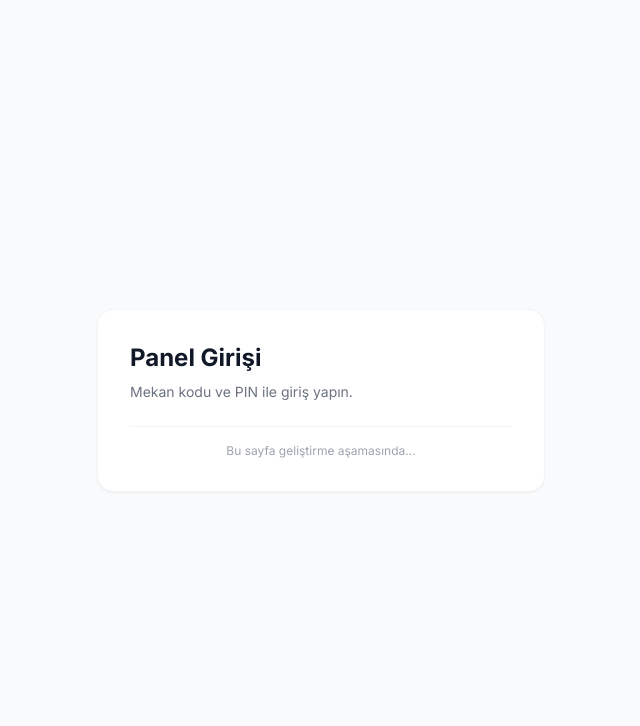
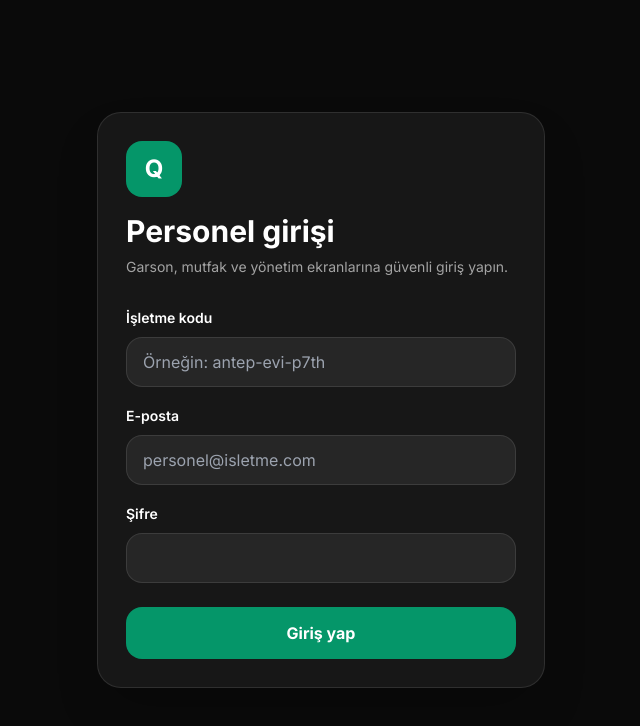
Before and after one commit to Neseli27/QRMASA, a React (Vite) app: page /panel/giris in a window 1280 px wide. Shown: the top 726 px of the page, without its empty margins (319-959 px from the left). Built offline with nearby package versions, Linux system fonts and the light colour scheme; no server answers; the HTML template or start-up script is replaced by a standard one.

Commit message:
Personel paneli giriş ekranını çalışır hale getir

```diff
--- a/src/pages/panel/PanelLogin.jsx
+++ b/src/pages/panel/PanelLogin.jsx
@@ -1,13 +1,102 @@
+import { useState } from 'react';
+import { useNavigate } from 'react-router-dom';
+import { signInStaff, signOutStaff } from '../../firebase/auth';
+import { getStaffAccess } from '../../firebase/staff';
+
+function readableAuthError(error) {
+  const code = error?.code || '';
+  if (code.includes('invalid-credential') || code.includes('wrong-password') || code.includes('user-not-found')) {
+    return 'E-posta veya şifre hatalı.';
+  }
+  if (code.includes('too-many-requests')) return 'Çok fazla deneme yapıldı. Bir süre sonra tekrar deneyin.';
+  return error?.message || 'Giriş yapılamadı.';
+}
+
 export default function PanelLogin() {
+  const navigate = useNavigate();
+  const [businessId, setBusinessId] = useState(() => localStorage.getItem('qrmasa_staff_business') || '');
+  const [email, setEmail] = useState('');
+  const [password, setPassword] = useState('');
+  const [loading, setLoading] = useState(false);
+  const [error, setError] = useState('');
+
+  async function handleSubmit(event) {
+    event.preventDefault();
+    if (loading) return;
+
+    const normalizedBusinessId = businessId.trim();
+    setLoading(true);
+    setError('');
+
+    try {
+      const user = await signInStaff(email, password);
+      await getStaffAccess(normalizedBusinessId, user);
+      localStorage.setItem('qrmasa_staff_business', normalizedBusinessId);
+      navigate(`/panel/garson?business=${encodeURIComponent(normalizedBusinessId)}`, { replace: true });
+    } catch (loginError) {
+      await signOutStaff().catch(() => {});
+      setError(readableAuthError(loginError));
+    } finally {
+      setLoading(false);
+    }
+  }
+
   return (
-    <div className="min-h-screen bg-gray-50 flex items-center justify-center p-4">
-      <div className="bg-white rounded-2xl p-8 max-w-md w-full border border-gray-100 shadow-sm">
-        <h1 className="text-2xl font-bold text-gray-900 mb-2">Panel Girişi</h1>
-        <p className="text-sm text-gray-500 mb-6">Mekan kodu ve PIN ile giriş yapın.</p>
-        <div className="text-xs text-gray-400 text-center pt-4 border-t border-gray-100">
-          Bu sayfa geliştirme aşamasında...
+    <div className="min-h-screen bg-neutral-950 text-white flex items-center justify-center p-4">
+      <form onSubmit={handleSubmit} className="w-full max-w-md rounded-3xl border border-white/10 bg-neutral-900 p-7 shadow-2xl">
+        <div className="mb-7">
+          <div className="mb-4 grid h-14 w-14 place-items-center rounded-2xl bg-emerald-600 text-2xl font-black">Q</div>
+          <h1 className="text-3xl font-black">Personel girişi</h1>
+          <p className="mt-2 text-sm text-neutral-400">Garson, mutfak ve yönetim ekranlarına güvenli giriş yapın.</p>
         </div>
-      </div>
+
+        <label className="block">
+          <span className="text-sm font-semibold">İşletme kodu</span>
+          <input
+            value={businessId}
+            onChange={(event) => setBusinessId(event.target.value)}
+            placeholder="Örneğin: antep-evi-p7th"
+            autoCapitalize="none"
+            autoCorrect="off"
+            required
+            className="mt-2 w-full rounded-2xl border border-white/10 bg-neutral-800 px-4 py-3 outline-none focus:border-emerald-500"
+          />
+        </label>
+
+        <label className="mt-4 block">
+          <span className="text-sm font-semibold">E-posta</span>
+          <input
+            type="email"
+            value={email}
+            onChange={(event) => setEmail(event.target.value)}
+            placeholder="personel@isletme.com"
+            autoComplete="email"
+            required
+            className="mt-2 w-full rounded-2xl border border-white/10 bg-neutral-800 px-4 py-3 outline-none focus:border-emerald-500"
+          />
+        </label>
+
+        <label className="mt-4 block">
+          <span className="text-sm font-semibold">Şifre</span>
+          <input
+            type="password"
+            value={password}
+            onChange={(event) => setPassword(event.target.value)}
+            autoComplete="current-password"
+            required
+            minLength={6}
+            className="mt-2 w-full rounded-2xl border border-white/10 bg-neutral-800 px-4 py-3 outline-none focus:border-emerald-500"
+          />
+        </label>
+
+        {error && (
+          <div className="mt-5 rounded-2xl border border-red-500/30 bg-red-500/10 p-4 text-sm text-red-200">{error}</div>
+        )}
+
+        <button disabled={loading} className="mt-6 w-full rounded-2xl bg-emerald-600 py-3.5 font-bold disabled:cursor-wait disabled:opacity-60">
+          {loading ? 'Giriş yapılıyor…' : 'Giriş yap'}
+        </button>
+      </form>
     </div>
   );
 }
```
